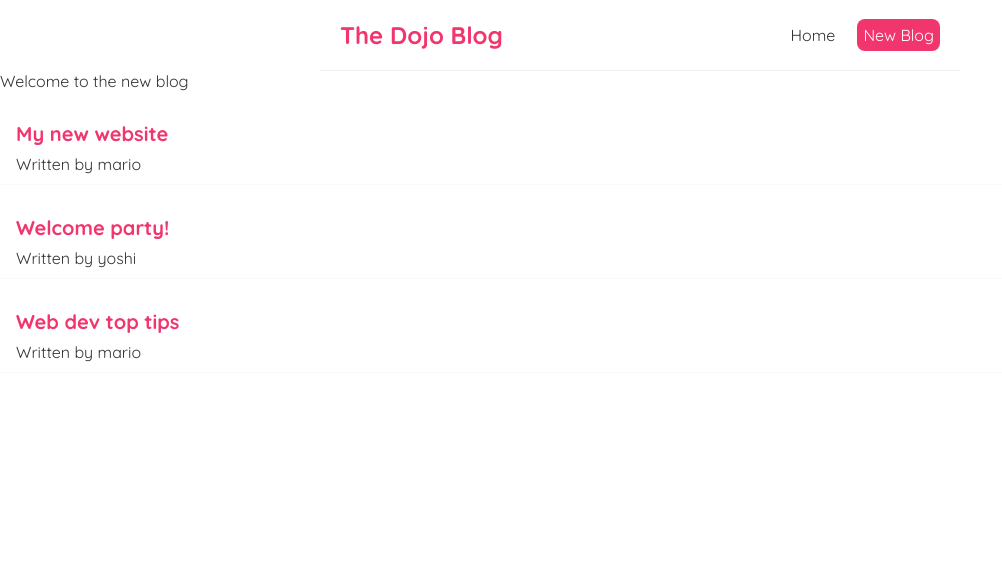
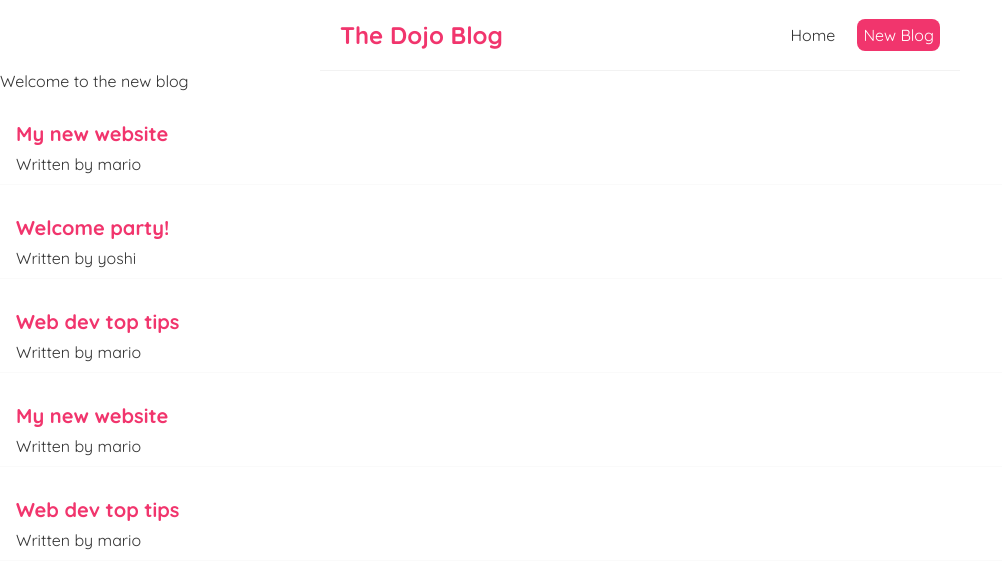
Before and after one commit to WALL-EEEEEEE/modern-react-tutorial, a React (Create React App) app in the folder dojo-blog/: page / in a window 1280 px wide. Shown: the top 588 px of the page, without its empty margins (0-1002 px from the left). Built offline with nearby package versions, Linux system fonts and the light colour scheme.

Commit message:
add a filter to demonstrate the reusage of component

```diff
--- a/dojo-blog/src/Home.js
+++ b/dojo-blog/src/Home.js
@@ -10,6 +10,7 @@ const Home = () => {
     return (
         <div className="home">
             <BlogList blogs={blogs}/>
+            <BlogList blogs={blogs.filter((blog) => blog.author == "mario")}/>
         </div>
      );
 }
```
